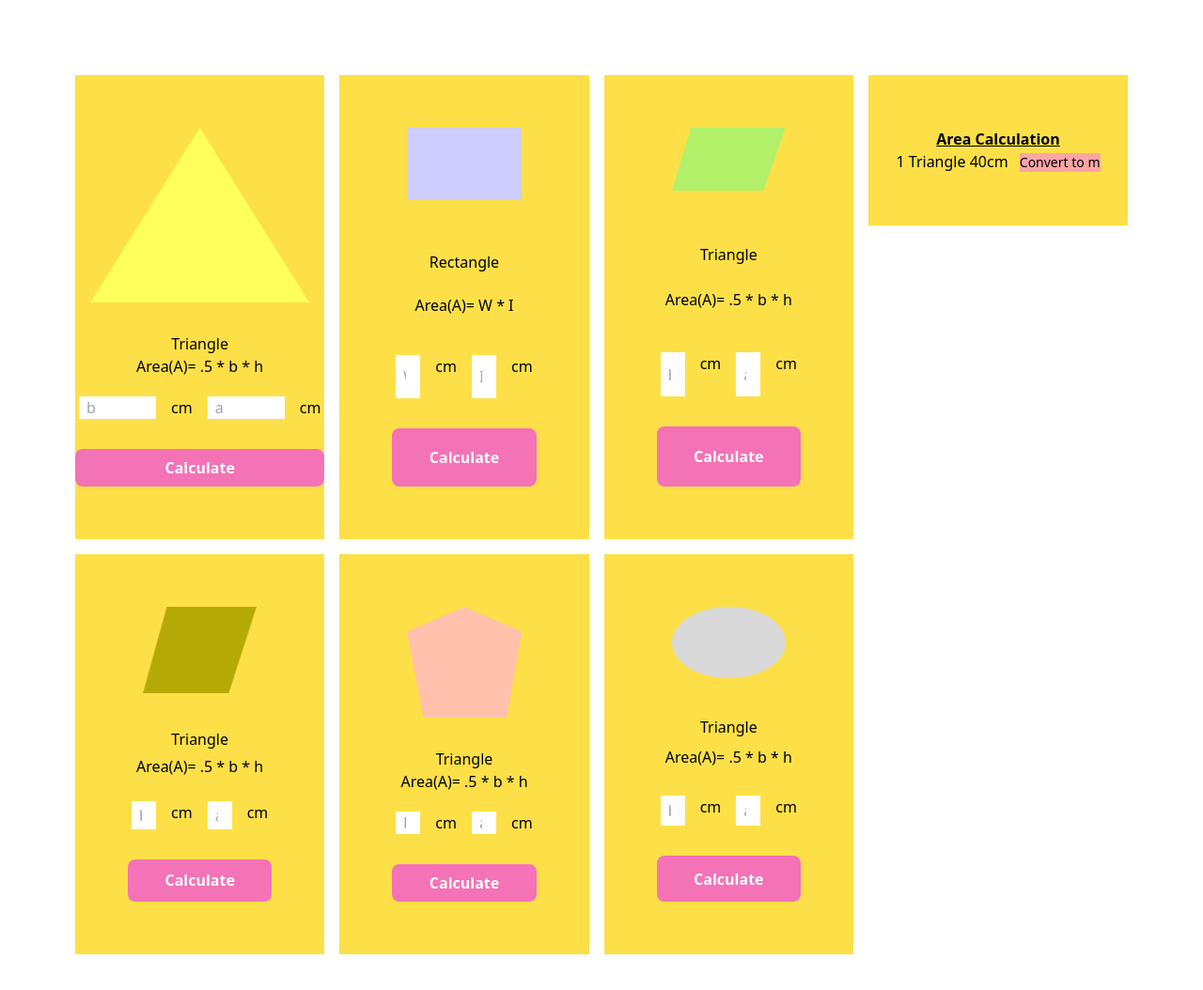
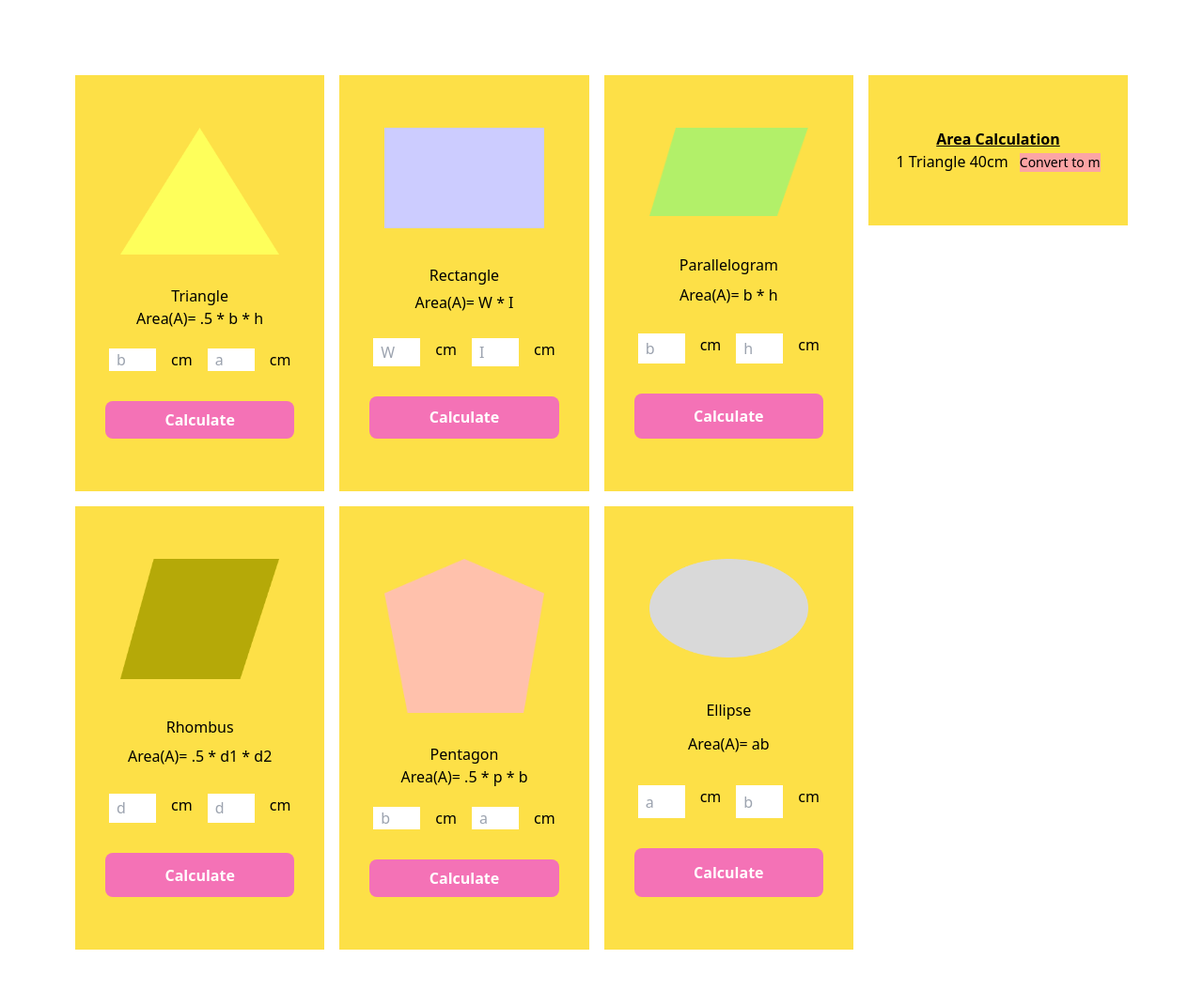
Before and after one commit to Iqubal905/geometry, a plain HTML site: page index.html in a window 1280 px wide. Shown: the whole page at 94% size. Drawn offline with nearby package versions, Linux system fonts and the light colour scheme.

Commit message:
style-css.maked

```diff
--- a/app.js
+++ b/app.js
@@ -61,3 +61,23 @@ document.getElementById('rectangle-btn').addEventListener('click', function(){
   createTableElement('Rectangle')
 
 })
+
+document.getElementById('rectangle-btn').addEventListener('click', function(){
+  const inputValueW = getInputValueById('rectangle-inputW')
+  const inputValueI = getInputValueById('rectangle-inputI')
+
+if(isNaN(inputValueW) == true || isNaN(inputValueI) == true){
+  alert('please give positive number')
+      return false
+}else{
+  if(inputValueW < 0 || inputValueI < 0){
+      alert('Cannot be negetive number')
+         return false
+        }else{
+    area =  inputValueW  * inputValueI
+  }
+}
+
+createTableElement('Rectangle')
+
+})
--- a/index.html
+++ b/index.html
@@ -12,7 +12,7 @@
     <div class="md:flex gap-4">
         <div class=" md:w-9/12  ">
          <div class="grid md:grid-cols-2 lg:grid-cols-3 gap-4">
-            <div class=" bg-yellow-300 grid justify-items-center mx-auto py-14">
+            <div class=" bg-yellow-300 grid justify-items-center mx-auto py-14 px-8">
                <div class="mx-4">
                 <img src="images/triangle.png" alt="" srcset="">
                </div>
@@ -24,7 +24,7 @@
                </div>
                <button id="triangle-btn" class="bg-pink-400 w-full py-2 text-white font-semibold rounded-lg">Calculate</button>
             </div>
-            <div class="bg-yellow-300 grid justify-items-center px-14 py-14">
+            <div class="bg-yellow-300 grid justify-items-center mx-auto  py-14 px-8">
                 <div class="mx-4">
                  <img src="images/rectangle.png" alt="" srcset="">
                 </div>
@@ -36,53 +36,53 @@
                 </div>
                 <button id="rectangle-btn" class="bg-pink-400 w-full py-2 text-white font-semibold rounded-lg">Calculate</button>
              </div>
-             <div class="bg-yellow-300 grid justify-items-center px-14 py-14">
+             <div class="bg-yellow-300 grid justify-items-center mx-auto px-8 py-14">
                 <div class="mx-4">
                  <img src="images/parallelogram.png" alt="" srcset="">
                 </div>
-                <h2 class="mt-8">Triangle</h2>
-                <h4 class="mb-5">Area(A)= .5 * b * h</h4>
+                <h2 class="mt-8">Parallelogram</h2>
+                <h4 class="mb-5">Area(A)= b * h</h4>
                 <div class="flex gap-4 mb-8 mx-1">
-                 <input type="number" placeholder="b" class="w-6/12 pl-2"><span>cm</span>
-                 <input type="number" placeholder="a" class="w-6/12 pl-2"><span>cm</span>
+                 <input id="parallelogram-inputB" type="number" placeholder="b" class="w-6/12 pl-2"><span>cm</span>
+                 <input id="parallelogram-inputH" type="number" placeholder="h" class="w-6/12 pl-2"><span>cm</span>
                 </div>
-                <button class="bg-pink-400 w-full py-2 text-white font-semibold rounded-lg">Calculate</button>
+                <button id="parallelogram-btn" class="bg-pink-400 w-full py-2 text-white font-semibold rounded-lg">Calculate</button>
              </div>
-             <div class="bg-yellow-300 grid justify-items-center px-14 py-14">
+             <div class="bg-yellow-300 grid justify-items-center mx-auto px-8 py-14">
                 <div class="mx-4">
                  <img src="images/rhombus.png" alt="" srcset="">
                 </div>
-                <h2 class="mt-8">Triangle</h2>
-                <h4 class="mb-5">Area(A)= .5 * b * h</h4>
+                <h2 class="mt-8">Rhombus</h2>
+                <h4 class="mb-5">Area(A)= .5 * d1 * d2</h4>
                 <div class="flex gap-4 mb-8 mx-1">
-                 <input type="number" placeholder="b" class="w-6/12 pl-2"><span>cm</span>
-                 <input type="number" placeholder="a" class="w-6/12 pl-2"><span>cm</span>
+                 <input id="rhombos-inputD1" type="number" placeholder="d" class="w-6/12 pl-2"><span>cm</span>
+                 <input id="rhombos-inputD2" type="number" placeholder="d" class="w-6/12 pl-2"><span>cm</span>
                 </div>
-                <button class="bg-pink-400 w-full py-2 text-white font-semibold rounded-lg">Calculate</button>
+                <button id="rhombos-btn" class="bg-pink-400 w-full py-2 text-white font-semibold rounded-lg">Calculate</button>
              </div>
-             <div class="bg-yellow-300 grid justify-items-center px-14 py-14">
+             <div class="bg-yellow-300 grid justify-items-center mx-auto px-8 py-14">
                 <div class="mx-4">
                  <img src="images/pentagon.png" alt="" srcset="">
                 </div>
-                <h2 class="mt-8">Triangle</h2>
-                <h4 class="mb-5">Area(A)= .5 * b * h</h4>
+                <h2 class="mt-8">Pentagon</h2>
+                <h4 class="mb-5">Area(A)= .5 * p * b</h4>
                 <div class="flex gap-4 mb-8 mx-1">
-                 <input type="number" placeholder="b" class="w-6/12 pl-2"><span>cm</span>
-                 <input type="number" placeholder="a" class="w-6/12 pl-2"><span>cm</span>
+                 <input id="pentagon-inputB" type="number" placeholder="b" class="w-6/12 pl-2"><span>cm</span>
+                 <input id="pentagon-inputA" type="number" placeholder="a" class="w-6/12 pl-2"><span>cm</span>
                 </div>
-                <button class="bg-pink-400 w-full py-2 text-white font-semibold rounded-lg">Calculate</button>
+                <button id="pentagon-btn" class="bg-pink-400 w-full py-2 text-white font-semibold rounded-lg">Calculate</button>
              </div>
-             <div class="bg-yellow-300 grid justify-items-center px-14 py-14">
+             <div class="bg-yellow-300 grid justify-items-center mx-auto px-8 py-14">
                 <div class="mx-4">
                  <img src="images/ellipse.png" alt="" srcset="">
                 </div>
-                <h2 class="mt-8">Triangle</h2>
-                <h4 class="mb-5">Area(A)= .5 * b * h</h4>
+                <h2 class="mt-8">Ellipse</h2>
+                <h4 class="mb-5">Area(A)= ab</h4>
                 <div class="flex gap-4 mb-8 mx-1">
-                 <input type="number" placeholder="b" class="w-6/12 pl-2"><span>cm</span>
-                 <input type="number" placeholder="a" class="w-6/12 pl-2"><span>cm</span>
+                 <input id="ellipse-inputA" type="number" placeholder="a" class="w-6/12 pl-2"><span>cm</span>
+                 <input id="ellipse-inputB" type="number" placeholder="b" class="w-6/12 pl-2"><span>cm</span>
                 </div>
-                <button class="bg-pink-400 w-full py-2 text-white font-semibold rounded-lg">Calculate</button>
+                <button  id="ellipse-btn" class="bg-pink-400 w-full py-2 text-white font-semibold rounded-lg">Calculate</button>
              </div>
          </div>
 
```
